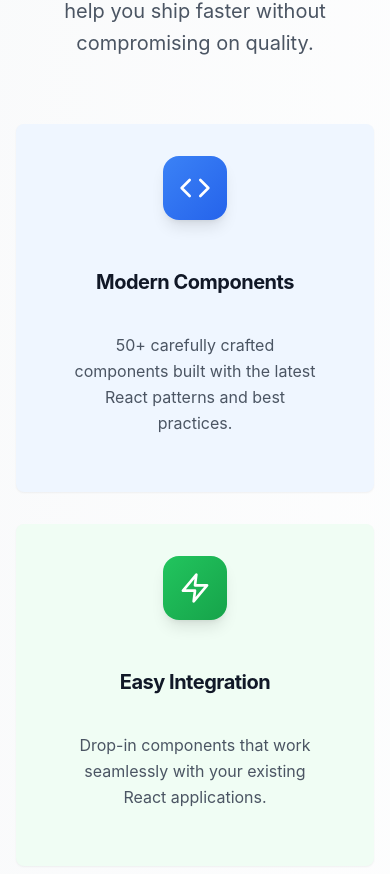
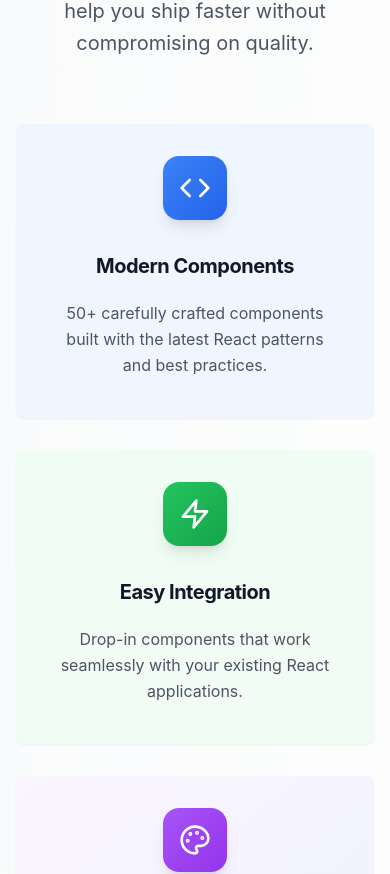
Before and after one commit to MachineKe/beyond-ui, a React (Vite) app: page / in a window 390 px wide. Shown: the part 1458-2332 px from the top of the page. Built offline with nearby package versions, Linux system fonts and the light colour scheme.

Commit message:
make card mobile first responsive

```diff
--- a/src/components/Card/Card.tsx
+++ b/src/components/Card/Card.tsx
@@ -3,7 +3,8 @@ import { cva, type VariantProps } from "class-variance-authority";
 import { cn } from "../../utils/cn";
 
 const cardVariants = cva(
-  "rounded-lg border bg-white text-gray-950 shadow-sm",
+  // Mobile-first responsive, content-fitting, vertical stacking
+  "w-full max-w-full flex flex-col rounded-lg border bg-white text-gray-950 shadow-sm",
   {
     variants: {
       variant: {
@@ -13,9 +14,9 @@ const cardVariants = cva(
       },
       padding: {
         none: "p-0",
-        sm: "p-4",
-        md: "p-6",
-        lg: "p-8",
+        sm: "p-2 sm:p-4",
+        md: "p-3 sm:p-6",
+        lg: "p-4 sm:p-8",
       },
     },
     defaultVariants: {
@@ -46,7 +47,7 @@ const CardHeader = React.forwardRef<
 >(({ className, ...props }, ref) => (
   <div
     ref={ref}
-    className={cn("flex flex-col space-y-1.5 p-6", className)}
+    className={cn("flex flex-col space-y-1.5 p-2 sm:p-4 md:p-6", className)}
     {...props}
   />
 ));
@@ -83,7 +84,7 @@ const CardContent = React.forwardRef<
   HTMLDivElement,
   React.HTMLAttributes<HTMLDivElement>
 >(({ className, ...props }, ref) => (
-  <div ref={ref} className={cn("p-6 pt-0", className)} {...props} />
+  <div ref={ref} className={cn("p-2 sm:p-4 md:p-6 pt-0", className)} {...props} />
 ));
 CardContent.displayName = "CardContent";
 
@@ -93,7 +94,7 @@ const CardFooter = React.forwardRef<
 >(({ className, ...props }, ref) => (
   <div
     ref={ref}
-    className={cn("flex items-center p-6 pt-0", className)}
+    className={cn("flex items-center p-2 sm:p-4 md:p-6 pt-0", className)}
     {...props}
   />
 ));
```
